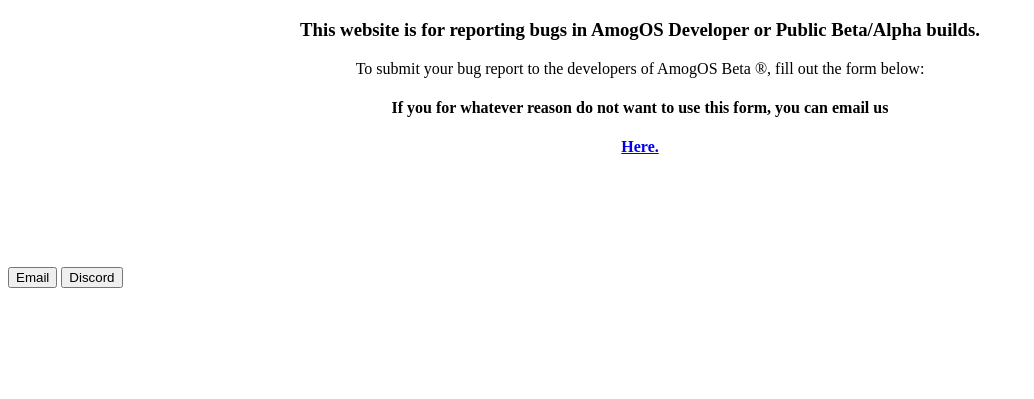
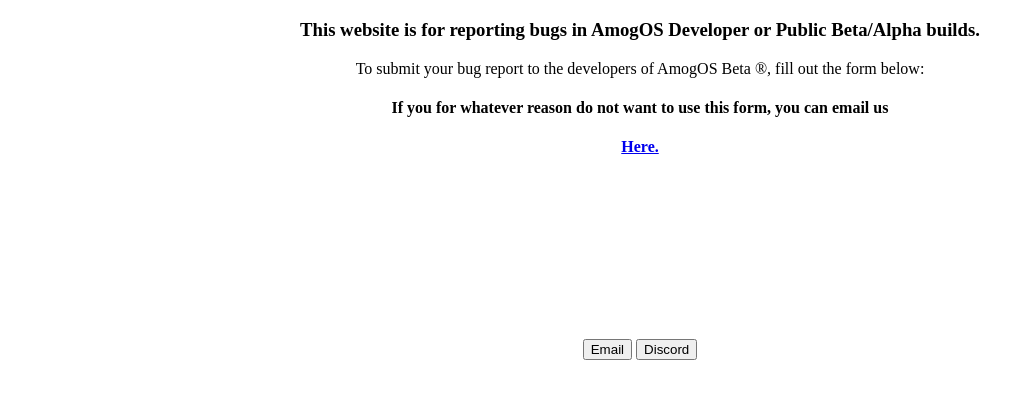
Before and after one commit to gstore1/amogOS, a plain HTML site: page bugrep.html in a window 1280 px wide. Shown: the part 61-460 px from the top of the page, without its empty margins (0-1034 px from the left). Drawn offline with Linux system fonts and the light colour scheme.

Commit message:
Update bugrep.html

```diff
--- a/bugrep.html
+++ b/bugrep.html
@@ -8,12 +8,12 @@
 <center><h1>AmogOS Bug Report</h1></center>
     <center><h3>This website is for reporting bugs in AmogOS Developer or Public Beta/Alpha builds.</h3></center>
     <center><p>To submit your bug report to the developers of AmogOS Beta ®, fill out the form below:</p></center>
-    <center><h4>If you for whatever reason do not want to use this form, you can email us<a href=mailto: tale3339@icloud.com subject=AmogOS Bug Report><h4>Here.</h4></a></center><br><br><br><br><br>
+    <center><h4>If you for whatever reason do not want to use this form, you can email us<a href=mailto: tale3339@icloud.com subject=AmogOS Bug Report><h4>Here.</h4></a></center><br><br><br><br><br><br><br><br><br>
 
 
 
 
 
 
-        <input type="button" onclick="location.href='mailto: tale3339@icloud.com';" value="Email" />
-    <input type="button" onclick="location.href='gstore1.github.io/amogOS/discord.html';" value="Discord" />
+        <center><input type="button" onclick="location.href='mailto: tale3339@icloud.com';" value="Email" />
+    <input type="button" onclick="location.href='gstore1.github.io/amogOS/discord.html';" value="Discord" /></center>
```
